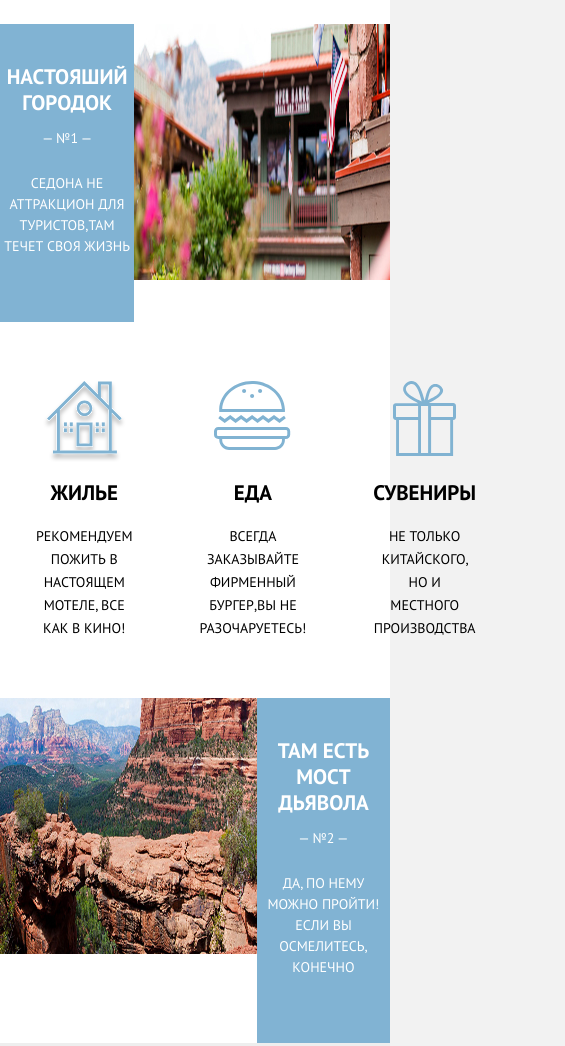
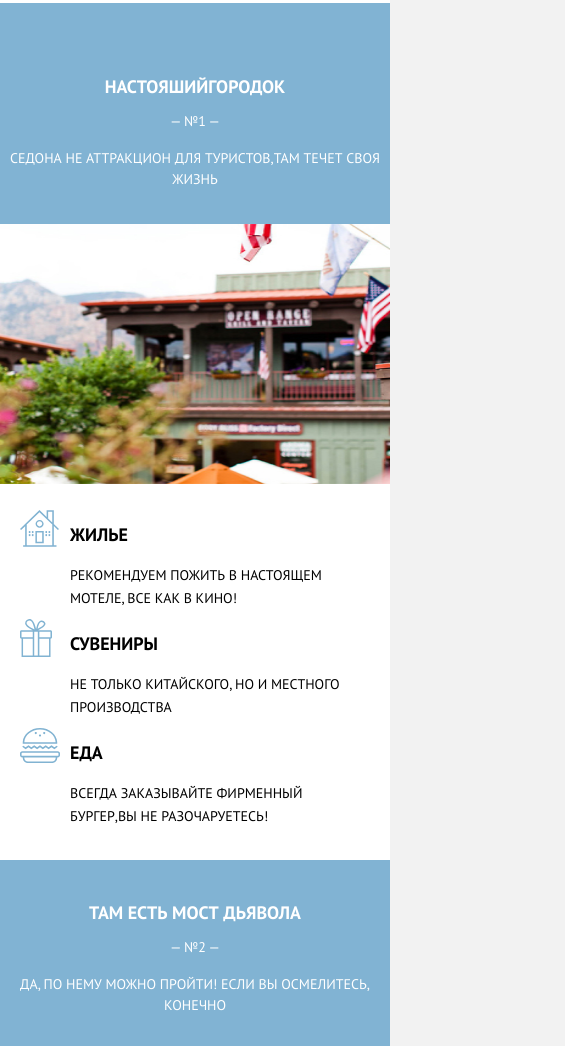
Before and after one commit to NikiAleksandrovich/S-module-2, a website: page index.html in a window 390 px wide. Shown: the part 645-1691 px from the top of the page, 565 px wide, since content can reach past the window. Drawn offline with Linux system fonts and the light colour scheme.

Commit message:
Адаптив главной страницы до mobile

```diff
--- a/index.html
+++ b/index.html
@@ -76,7 +76,10 @@
                 <p class="feature__text">седона не аттракцион для туристов,<br>там течет своя жизнь</p>
               </div>
               <div class="feature__img">
-                <img src="./source/img/index-img/photo-city.jpg" width="800" height="256" alt="фотография города">
+                <picture>
+                  <source media="(max-width: 500px)" srcset="./source/img/index-img/photo-city-mobile.jpg">
+                  <img src="./source/img/index-img/photo-city.jpg" width="800" height="256" alt="фотография города">
+                </picture>
               </div>
             </div>
           </div>
@@ -84,15 +87,15 @@
           <div class="services">
             <div class="service__wrapper">
               <div class="service__column">
-                <h3 class="service__title service__svg  service__svg-1">жилье</h3>
-                <p class="service__text">Рекомендуем пожить в настоящем<br> мотеле, все как в кино!</p>
+                <h3 class="service__title service__svg service__svg-1">жилье</h3>
+                <p class=" service__text">Рекомендуем пожить в настоящем<br> мотеле, все как в кино!</p>
               </div>
               <div class="service__column">
                 <h3 class="service__title service__svg  service__svg-2">еда</h3>
                 <p class="service__text">Всегда заказывайте фирменный бургер,<br>вы не разочаруетесь!</p>
               </div>
               <div class="service__column">
-                <h3 class="service__title service__svg service__svg-3">сувениры</h3>
+                <h3 class="service__title service__svg  service__svg-3">сувениры</h3>
                 <p class="service__text">Не только китайского,<br> но и местного производства</p>
               </div>
             </div>
@@ -114,17 +117,17 @@
           <div class="benefits">
             <div class="benefits__wrapper">
               <div class="benefits__column">
-                <h3 class="benefits__title">небольшая<br>площадь</h3>
+                <h3 class="benefits__title">небольшая<br> площадь</h3>
                 <p class="benefits__number">&mdash; &#x2116;3 &mdash;</p>
                 <p class="benefits__text">все интересные места находятся очень<br>близко</p>
               </div>
               <div class="benefits__column">
-                <h3 class="benefits__title">красивая<br>дорога</h3>
+                <h3 class="benefits__title">красивая<br> дорога</h3>
                 <p class="benefits__number">&mdash; &#x2116;4 &mdash;</p>
                 <p class="benefits__text">ехать в седону из лас-вегаса совсем<br>не скучно!</p>
               </div>
               <div class="benefits__column">
-                <h3 class="benefits__title">мало<br>туристов</h3>
+                <h3 class="benefits__title">мало<br> туристов</h3>
                 <p class="benefits__number">&mdash; &#x2116;5 &mdash;</p>
                 <p class="benefits__text">большинство едет в гранд каньон и<br>толпится там</p>
               </div>
--- a/source/scss/blocks/_catalog-gallery.scss
+++ b/source/scss/blocks/_catalog-gallery.scss
@@ -9,10 +9,12 @@
   // .gallery__wrapper
 
   &__wrapper {
-    display: flex;
-    flex-wrap: wrap;
+    display: grid;
+
     padding: 21px 0 0 0;
     @media (max-width: 992px) {
+      display: flex;
+      flex-wrap: wrap;
       padding: 23px 0 6px 0px;
     }
   }
@@ -33,6 +35,8 @@
   }
 
   &__item-big {
+    grid-column-start: 1;
+    grid-column-end: 5;
     @media (max-width: 992px) {
       width: 1200px;
     }
--- a/source/scss/blocks/_features.scss
+++ b/source/scss/blocks/_features.scss
@@ -4,6 +4,9 @@
   // .feature__wrapper
   &__wrapper {
     display: flex;
+    @media (max-width: 767px) {
+      display: grid;
+    }
   }
   &__wrapper-brige {
     flex-direction: row-reverse;
@@ -18,14 +21,23 @@
     @media (max-width: 992px) {
       padding: 40px 0 65px 0;
     }
+    @media (max-width: 767px) {
+      padding: 71px 0 34px 0;
+    }
+    @media (max-width: 320px) {
+      background: url(/source/img/index-logo/mobile-frame.svg) no-repeat #81b3d2;
+    }
   }
   &__column-brige {
     padding: 52px 95px 44px 91px;
     @media (max-width: 992px) {
-      padding: 40px 0 65px 0;
+      padding: 40px 0 34px 0;
       br {
         display: inline;
       }
+    }
+    @media (max-width: 320px) {
+      background: #81b3d2;
     }
   }
   &__column-brige {
@@ -38,6 +50,14 @@
     font-size: 21px;
     font-weight: 700;
     margin: 0 0 17px 0;
+
+    @media (max-width: 767px) {
+      font-size: 18px;
+      margin: 0px 0 16px 0;
+      br {
+        display: none;
+      }
+    }
   }
 
   // .feature__number
@@ -45,6 +65,9 @@
   &__number {
     line-height: 10px;
     margin: 0 0 30px 0;
+    @media (max-width: 767px) {
+      margin: 0px 0 22px 0;
+    }
   }
 
   // .feature__text
@@ -60,6 +83,10 @@
 
   // .feature__img
 
-  &__img {
+  &__img img {
+    height: 100%;
+    @media (max-width: 767px) {
+      height: 260px;
+    }
   }
 }
--- a/source/scss/blocks/_footer.scss
+++ b/source/scss/blocks/_footer.scss
@@ -7,6 +7,13 @@
     padding: 35px 0 37px 0;
     @media (max-width: 992px) {
       padding: 35px 37px 37px 25px;
+    }
+    @media (max-width: 767px) {
+      display: grid;
+      justify-items: center;
+    }
+    @media (max-width: 767px) {
+      padding: 33px 18px 0px 8px;
     }
   }
 
@@ -39,6 +46,9 @@
     justify-content: space-between;
     @media (max-width: 992px) {
       margin: 0px 67px 0 77px;
+    }
+    @media (max-width: 767px) {
+      grid-gap: 6px;
     }
   }
 
--- a/source/scss/blocks/_intro-preview.scss
+++ b/source/scss/blocks/_intro-preview.scss
@@ -6,6 +6,9 @@
     padding: 57px 0 41px 0;
     @media (max-width: 992px) {
       padding: 44px 0 52px 0;
+    }
+    @media (max-width: 767px) {
+      padding: 33px 28px 11px 28px;
     }
   }
 
@@ -16,6 +19,10 @@
     font-size: 21px;
     line-height: 26px;
     font-weight: 700;
+    @media (max-width: 767px) {
+      font-size: 18px;
+    }
+
     // .intro-preview__text
   }
   &__text {
--- a/source/scss/blocks/_intro.scss
+++ b/source/scss/blocks/_intro.scss
@@ -5,6 +5,9 @@
     padding: 78px 0 90px 0;
     background: url(../../source/img/index-background/intro-triangle.svg.svg) no-repeat bottom,
       url(/source/img/index-background/back-desktop.jpg.jpg) 50% 0 no-repeat;
+    @media (max-width: 767px) {
+      padding: 114px 0 85px 0;
+    }
   }
 
   // .intro__logo
--- a/source/scss/blocks/_services.scss
+++ b/source/scss/blocks/_services.scss
@@ -5,59 +5,99 @@
 
   &__wrapper {
     display: flex;
+    padding: 0 0 28px 0;
+    @media (max-width: 767px) {
+      padding: 26px 0px 23px 20px;
+      display: grid;
+    }
   }
 
   // .service__column
 
   &__column {
     flex: 1 1 0.33333333%;
-    padding: 59px 73px 48px 73px;
+    padding: 59px 50px 48px 50px;
     text-align: center;
     @media (max-width: 992px) {
       padding: 59px 31px 58px 36px;
     }
+    @media (max-width: 767px) {
+      padding: 0 31px 18px 36px;
+    }
+
+    @media (max-width: 550px) {
+      padding: 0 0 9px 0;
+    }
+  }
+  &__column:nth-child(2) {
+    @media (max-width: 550px) {
+      order: 2;
+      display: grid;
+    }
   }
 
   // .service__svg
-
   &__svg {
-    padding: 99px 0 45px 0;
+    padding: 100px 0 0 0;
+    @media (max-width: 550px) {
+      padding: 0;
+      margin: 0 10px 0 0;
+    }
   }
   &__svg-1 {
     background: url(/source/img/index-icon/icon-1.svg) top no-repeat;
-    height: 72px;
+
+    @media (max-width: 550px) {
+      background: url(/source/img/index-icon/mobile-icon-1.svg) no-repeat;
+    }
   }
 
   // .service__svg-2
 
   &__svg-2 {
     background: url(/source/img/index-icon/icon-2.svg) top no-repeat;
-    height: 69px;
+
+    @media (max-width: 550px) {
+      background: url(/source/img/index-icon/mobile-icon-3.svg) no-repeat;
+    }
   }
 
   // .service__svg-3
 
   &__svg-3 {
     background: url(/source/img/index-icon/icon-3.svg) top no-repeat;
-    height: 75px;
+
+    @media (max-width: 550px) {
+      background: url(/source/img/index-icon/mobile-icon-2.svg) no-repeat;
+    }
   }
 
   // .service__title
 
   &__title {
-    position: relative;
     font-size: 21px;
     font-weight: 700;
+    margin: 0 0 18px 0;
+    @media (max-width: 550px) {
+      font-size: 18px;
+      padding: 12px 0 16px 50px;
+      margin: 0;
+      text-align: left;
+    }
   }
 
   // .service__text
 
   &__text {
-    @media (max-width: 992px) {
+    @media (max-width: 550px) {
       br {
         display: none;
       }
       line-height: 23px;
     }
+    @media (max-width: 550px) {
+      text-align: initial;
+      padding: 0px 20px 0 50px;
+    }
   }
 }
```
Also changed, not shown: catalog.html (+1 -1 lines), review.html (+1 -1 lines), source/css/style.css, source/img/index-icon/mobile-icon-1.svg (added), source/img/index-icon/mobile-icon-2.svg (added), source/img/index-icon/mobile-icon-3.svg (added), source/img/index-img/photo-city-mobile.jpg (added), source/img/index-logo/mobile-frame.svg (added), 1 other file.
